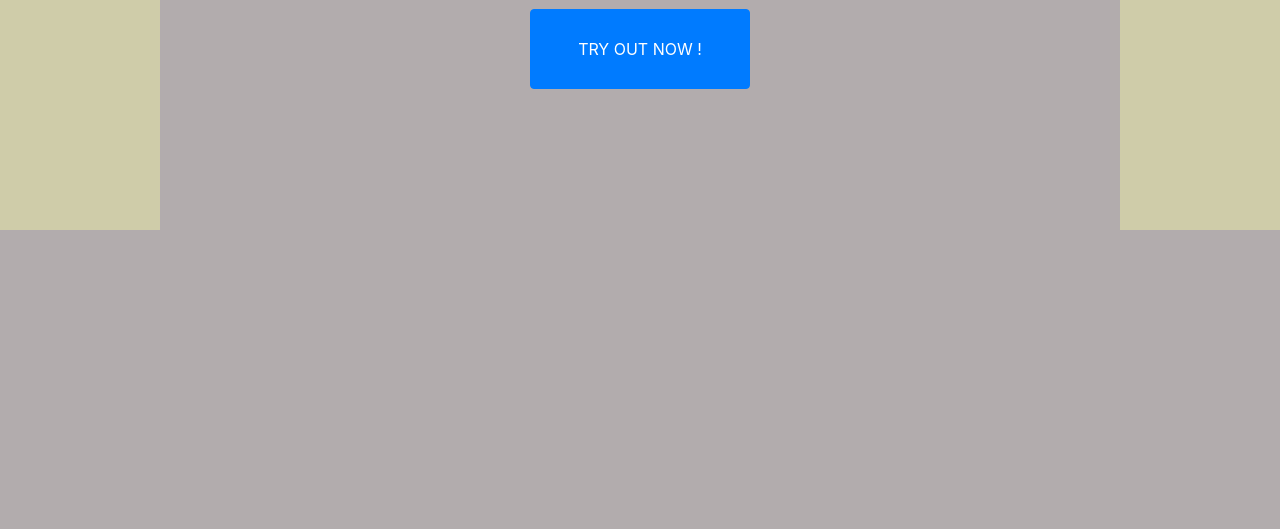
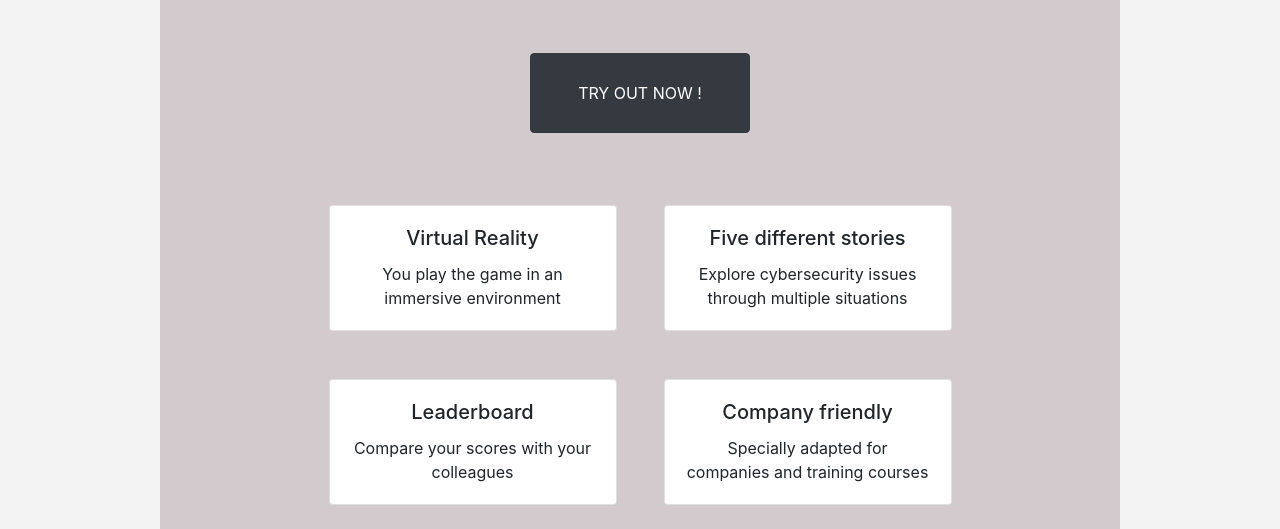
Before and after one commit to Exifers/website, a Django app: page /showcase/ in a window 1280 px wide. Shown: the part 570-1099 px from the top of the page. Before the commit the page ends 800 px from the top, so only its background shows below. Run offline with Django 3.2, Linux system fonts and the light colour scheme; some libraries are stand-ins or nearby versions.

Commit message:
[Frontend][Navbar]: added

```diff
--- a/app.yaml
+++ b/app.yaml
@@ -5,7 +5,7 @@ handlers:
 # This configures Google App Engine to serve the files in the app's static
 # directory.
 - url: /static
-  static_dir: static/
+  static_dir: .static/
 
 # This handler routes all requests not caught above to your main app. It is
 # required when static routes are defined, but can be omitted (along with
--- a/mysite/settings.py
+++ b/mysite/settings.py
@@ -166,6 +166,5 @@ STATIC_URL = '/static/'
 
 # Additional directories for static file finders
 STATICFILES_DIRS = [
-    os.path.join(BASE_DIR, 'frontend/dist/'),
     os.path.join(BASE_DIR, 'static/')
 ]
--- /dev/null
+++ b/showcase/static/showcase/css/index.css
@@ -0,0 +1,3 @@
+.cards {
+    max-width: 670px;
+}
--- a/showcase/templates/showcase/index.html
+++ b/showcase/templates/showcase/index.html
@@ -1,16 +1,57 @@
 {% extends 'base.html' %}
+{% load static %}
 
 {% block title %}
     Cyberstories
 {% endblock %}
 
+{% block css_import %}
+    <link rel="stylesheet" href="{% static 'showcase/css/index.css' %}">
+{% endblock %}
+
 {% block content %}
-    <h1 class="title">CYBERSTORIES</h1>
-    <h2 class="subtitle">A serious game to learn about cybersecurity</h2>
     <iframe class="m-5" width="560" height="315" src="https://www.youtube.com/embed/6yNYVJUmPN8" frameborder="0"
             allow="accelerometer; autoplay; encrypted-media; gyroscope; picture-in-picture" allowfullscreen></iframe>
 
+    <br/>
+    <button type="button" class="btn btn-dark mx-auto try-button">TRY OUT NOW !</button>
 
-    <br/>
-    <button type="button" class="btn btn-primary mx-auto try-button">TRY OUT NOW !</button>
+    <div class="container mx-auto mt-5 cards">
+        <div class="row">
+            <div class="col">
+                <div class="card mx-auto my-4" style="width: 18rem;">
+                    <div class="card-body">
+                        <h5 class="card-title">Virtual Reality</h5>
+                        <p class="card-text">You play the game in an immersive environment</p>
+                    </div>
+                </div>
+            </div>
+            <div class="col">
+                <div class="card mx-auto my-4" style="width: 18rem;">
+                    <div class="card-body">
+                        <h5 class="card-title">Five different stories</h5>
+                        <p class="card-text">Explore cybersecurity issues through multiple situations</p>
+                    </div>
+                </div>
+            </div>
+            <div class="w-100"></div>
+            <div class="col">
+                <div class="card mx-auto my-4" style="width: 18rem;">
+                    <div class="card-body">
+                        <h5 class="card-title">Leaderboard</h5>
+                        <p class="card-text">Compare your scores with your colleagues</p>
+                    </div>
+                </div>
+            </div>
+            <div class="col">
+                <div class="card mx-auto my-4" style="width: 18rem;">
+                    <div class="card-body">
+                        <h5 class="card-title">Company friendly</h5>
+                        <p class="card-text">Specially adapted for companies and training courses
+                        </p>
+                    </div>
+                </div>
+            </div>
+        </div>
+    </div>
 {% endblock %}
--- a/static/css/base.css
+++ b/static/css/base.css
@@ -3,16 +3,15 @@ html, body {
 }
 
 .background {
-    background-color: #cfcca9;
+    background-color: rgb(243, 243, 243);;
 }
 
 .content {
-    background-color: #b2acad;
-    min-height: 100%;
+    background-color: #d2cacd;
 }
 
 .title {
-    font-size: 55px;
+    font-size: 85px;
     font-family: Impact, Charcoal, sans-serif;
 }
 
@@ -25,3 +24,7 @@ html, body {
     width: 220px;
     height: 80px;
 }
+
+.navbar-addons {
+    background-color: rgba(0, 0, 0, 0) !important;
+}
--- a/templates/base.html
+++ b/templates/base.html
@@ -16,9 +16,13 @@
 </head>
 <body class="background">
 
-<div class="w-75 mx-auto p-5 text-center content">
-{% block content %}
-{% endblock %}
+<div class="w-75 mx-auto text-center content">
+    {% include "navbar.html" %}
+    <h1 class="title">CYBERSTORIES</h1>
+    <h2 class="subtitle">A serious game to learn about cybersecurity</h2>
+
+    {% block content %}
+    {% endblock %}
 </div>
 
 
--- /dev/null
+++ b/templates/navbar.html
@@ -0,0 +1,31 @@
+<nav class="navbar navbar-expand-lg navbar-light navbar-addons">
+    <a class="navbar-brand" href="#"></a>
+    <button class="navbar-toggler" type="button" data-toggle="collapse" data-target="#navbarSupportedContent"
+            aria-controls="navbarSupportedContent" aria-expanded="false" aria-label="Toggle navigation">
+        <span class="navbar-toggler-icon"></span>
+    </button>
+
+    <div class="collapse navbar-collapse" id="navbarSupportedContent">
+        <ul class="navbar-nav mr-auto">
+            <li class="nav-item active">
+                <a class="nav-link" href="#">About <span class="sr-only">(current)</span></a>
+            </li>
+            <li class="nav-item">
+                <a class="nav-link" href="#">Download</a>
+            </li>
+            <li class="nav-item">
+                <a class="nav-link" href="#">Documentation</a>
+            </li>
+            <li class="nav-item">
+                <a class="nav-link" href="#">Leaderboard</a>
+            </li>
+            <li class="nav-item">
+                <a class="nav-link" href="#">Credits</a>
+            </li>
+        </ul>
+        <form class="form-inline my-2 my-lg-0">
+            <input class="form-control mr-sm-2" type="search" placeholder="Search" aria-label="Search">
+            <button class="btn btn-light my-2 my-sm-0" type="submit">Search</button>
+        </form>
+    </div>
+</nav>
```
